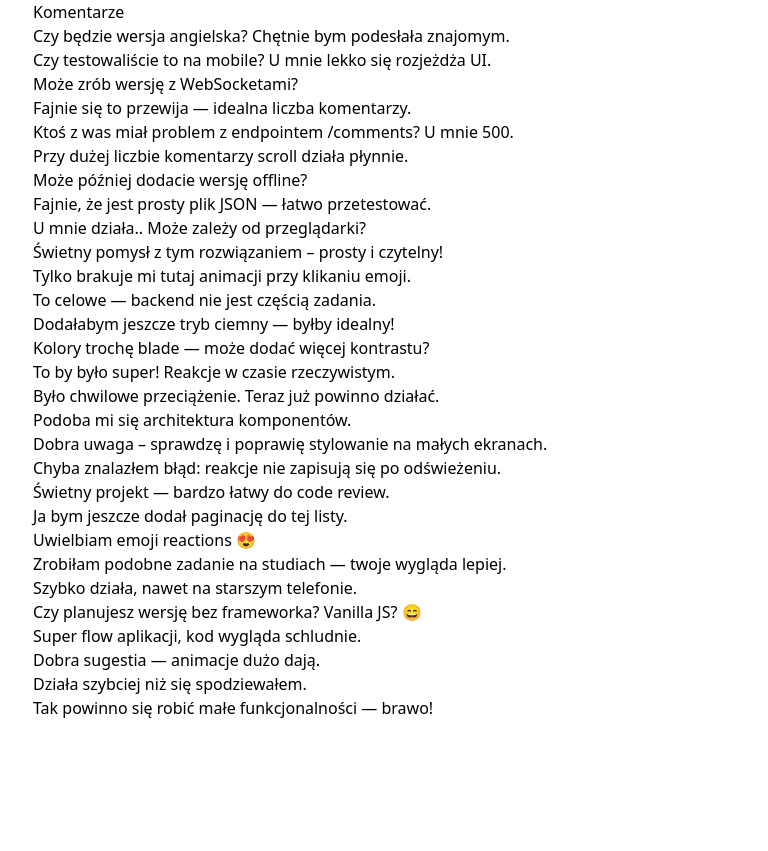
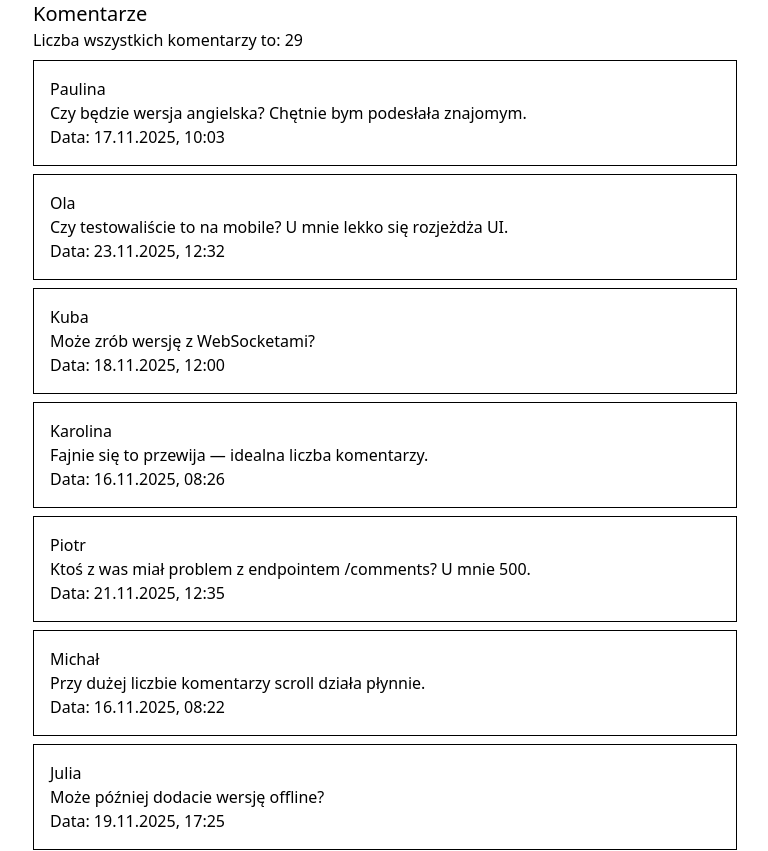
Before and after one commit to AdNowacki/rekrutacja-vue, a Vue app: page / in a window 1280 px wide. Shown: the top 851 px of the page, without its empty margins (255-1023 px from the left). Before the commit the page ends 800 px from the top, so only its background shows below. Built offline with nearby package versions, Linux system fonts and the light colour scheme.

Commit message:
Display all comments

```diff
--- a/src/App.vue
+++ b/src/App.vue
@@ -1,7 +1,7 @@
 <template>
   <main class="container overflow-auto px-8 max-w-3xl mx-auto">
     <header class="sticky top-0">
-      <h1>Komentarze</h1>
+      <h1 class="text-xl">Komentarze</h1>
     </header>
     <Comments :comments="comments" />
   </main>
--- a/src/components/Comments.vue
+++ b/src/components/Comments.vue
@@ -1,17 +1,25 @@
 <template>
     <div>
-        <div v-for="comment in comments" :key="comment.id">
-            {{ comment.content }}
+        <h2>{{ commentsCount }}</h2>
+        <div v-for="comment in comments" :key="comment.id" class="border p-4 my-2">
+            <div>{{ comment.author }}</div>
+            <div>{{ comment.content }}</div>
+            <div>Data: {{ formatDate(comment.created_at) }}</div>
         </div>
     </div>
 </template>
 <script setup>
-import { defineProps } from 'vue';
+import { defineProps, computed } from 'vue';
+import { useHelpers } from '@/composables/useHelpers';
 
 const props = defineProps({
     comments: {
         type: Array,
         default: () => []
     }
-})
+});
+
+const commentsCount = computed(() => `Liczba wszystkich komentarzy to: ${props.comments.length}`)
+
+const { formatDate } = useHelpers();
 </script>
```
